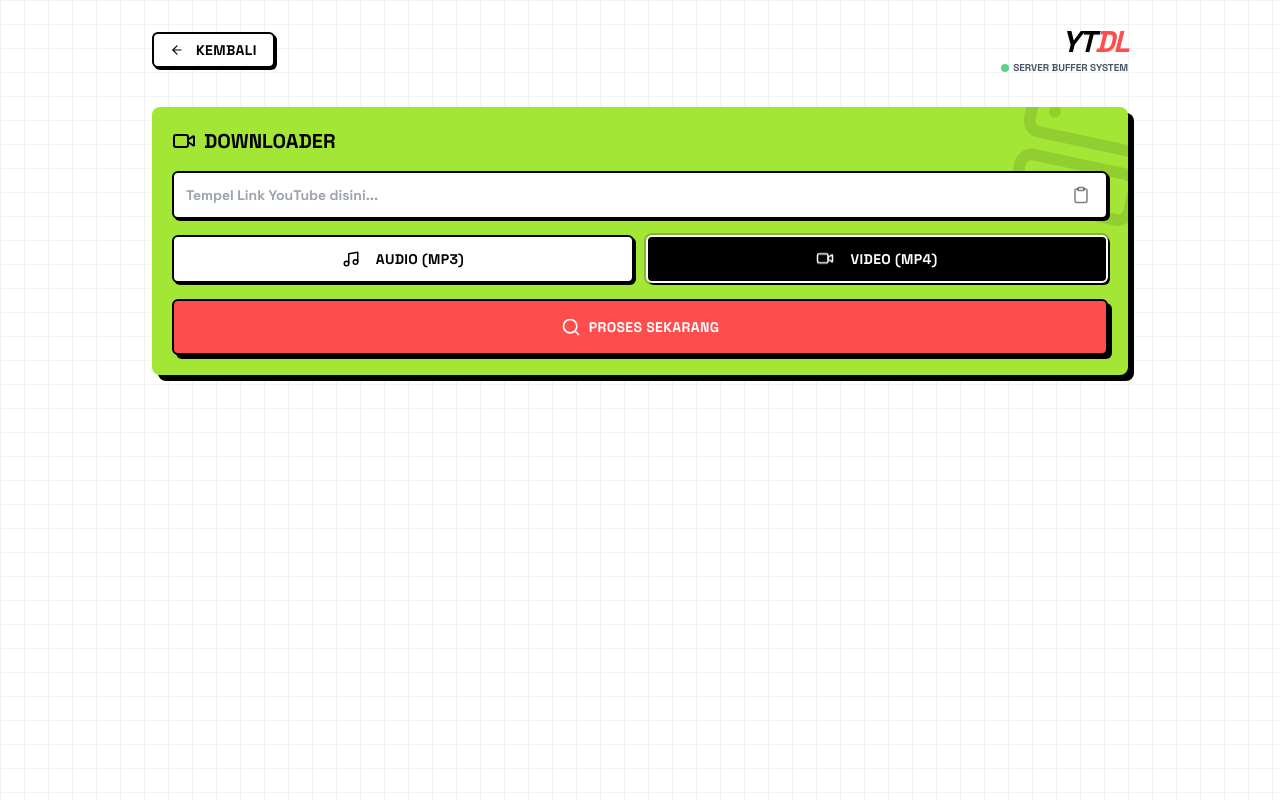
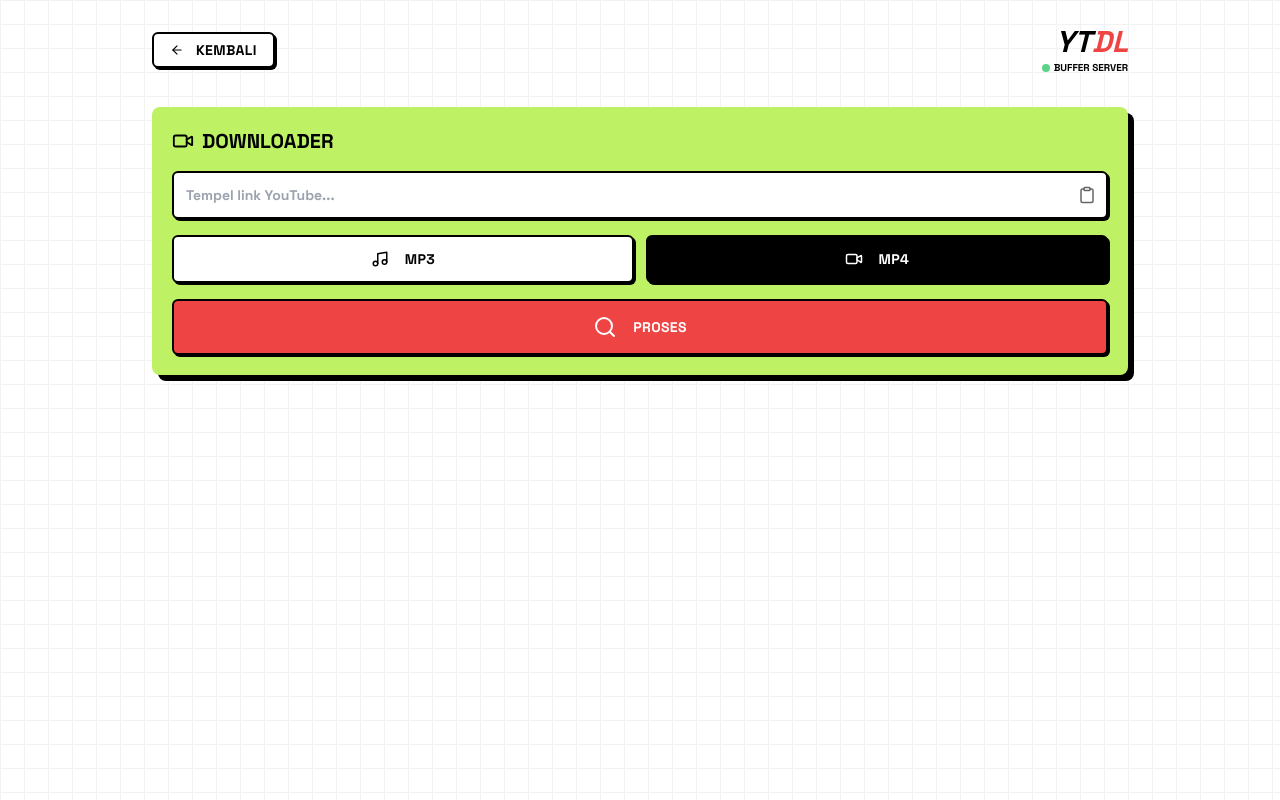
Before and after one commit to akaanakbaik/kaai, a React (Vite) app: page /ytdl in a window 1280 px wide. Built offline with nearby package versions, Linux system fonts and the light colour scheme.

Commit message:
Update Ytdl.jsx

```diff
--- a/src/pages/Ytdl.jsx
+++ b/src/pages/Ytdl.jsx
@@ -1,5 +1,5 @@
-import React, { useState } from 'react';
-import { NeoCard, NeoButton, NeoInput, PageWrapper } from '../components/NeoUI';
+import React, { useState } from 'react'
+import { NeoCard, NeoButton, NeoInput, PageWrapper } from '../components/NeoUI'
 import {
   Search,
   Download,
@@ -12,305 +12,259 @@ import {
   Clipboard,
   Cpu,
   Clock,
-  Eye,
-  PlayCircle,
   Server
-} from 'lucide-react';
-import { Link } from 'react-router-dom';
-import toast from 'react-hot-toast';
-import { Helmet } from 'react-helmet-async';
-import { motion, AnimatePresence } from 'framer-motion';
+} from 'lucide-react'
+import { Link } from 'react-router-dom'
+import toast from 'react-hot-toast'
+import { Helmet } from 'react-helmet-async'
+import { motion, AnimatePresence } from 'framer-motion'
 
 const Ytdl = () => {
-  const [url, setUrl] = useState('');
-  const [type, setType] = useState('mp4'); // State: 'mp4' (Video) atau 'mp3' (Audio)
-  const [loading, setLoading] = useState(false);
-  const [stage, setStage] = useState('idle'); // idle, processing, done, error
-  const [data, setData] = useState(null);
+  const [url, setUrl] = useState('')
+  const [type, setType] = useState('mp4')
+  const [loading, setLoading] = useState(false)
+  const [stage, setStage] = useState('idle')
+  const [data, setData] = useState(null)
 
-  // Fitur Paste Otomatis
   const handlePaste = async () => {
     try {
-      const text = await navigator.clipboard.readText();
+      const text = await navigator.clipboard.readText()
       if (text) {
-        setUrl(text);
-        toast.success('Link ditempel!');
+        setUrl(text)
+        toast.success('Link ditempel')
       }
-    } catch (err) {
-      toast.error('Gagal membaca clipboard');
+    } catch {
+      toast.error('Clipboard tidak bisa dibaca')
     }
-  };
+  }
 
   const handleProcess = async () => {
     if (!url) {
-      toast.error('Mohon masukkan link YouTube');
-      return;
+      toast.error('Masukkan link YouTube')
+      return
     }
 
-    // Validasi URL
     if (!url.match(/^(https?:\/\/)?(www\.)?(youtube\.com|youtu\.?be)\/.+$/)) {
-      toast.error('Link harus URL YouTube valid');
-      return;
+      toast.error('URL YouTube tidak valid')
+      return
     }
 
-    setLoading(true);
-    setStage('processing');
-    setData(null);
+    setLoading(true)
+    setStage('processing')
+    setData(null)
 
     try {
-      // Mapping type frontend (mp4/mp3) ke backend (video/audio)
-      const backendType = type === 'mp3' ? 'audio' : 'video';
+      const backendType = type === 'mp3' ? 'audio' : 'video'
 
-      // Request ke Backend Backend (Local Buffer System)
-      // Endpoint: /api/ytdl/info
-      // Body: { url: "...", type: "video" }
       const res = await window.apiYtdl.post('/api/ytdl/info', {
-        url: url,
+        url,
         type: backendType
-      });
+      })
 
-      if (!res.data || !res.data.status) {
-        throw new Error(res.data?.msg || 'Gagal memproses data');
+      if (!res.data?.status) {
+        throw new Error(res.data?.msg || 'Gagal memproses')
       }
 
-      // Backend sekarang mengembalikan { preview_url, download_url, ... }
-      setData(res.data.metadata);
-      setStage('done');
-      toast.success('Berhasil! File siap di-stream dari server.');
+      setData(res.data.metadata)
+      setStage('done')
+      toast.success('File siap diputar')
 
     } catch (err) {
-      console.error("YTDL Error:", err);
-      setStage('error');
+      setStage('error')
+      toast.error(err.response?.data?.msg || err.message || 'Server sibuk')
+    } finally {
+      setLoading(false)
+    }
+  }
 
-      const errMsg = err.response?.data?.msg || err.message || 'Server timeout atau sibuk.';
-      toast.error(errMsg);
-
-    } finally {
-      setLoading(false);
+  const mediaFix = e => {
+    if (e.target.duration === Infinity || isNaN(e.target.duration)) {
+      e.target.currentTime = 1
+      e.target.currentTime = 0
     }
-  };
-
-  // Variabel Animasi
-  const containerVariants = {
-    hidden: { opacity: 0, y: 20 },
-    visible: { opacity: 1, y: 0, transition: { duration: 0.5, ease: "easeOut" } },
-    exit: { opacity: 0, y: -20, transition: { duration: 0.3 } }
-  };
+  }
 
   return (
     <PageWrapper>
       <Helmet>
-        <title>KAAI YTDL - Local Buffer</title>
+        <title>KAAI YTDL</title>
       </Helmet>
 
-      {/* HEADER NAVIGATION */}
       <div className="flex items-center justify-between mb-8">
         <Link to="/">
-          <NeoButton variant="white" className="h-9 text-xs font-bold border-2 border-black shadow-[2px_2px_0px_0px_rgba(0,0,0,1)] hover:translate-y-[-2px] hover:shadow-[4px_4px_0px_0px_rgba(0,0,0,1)] transition-all">
+          <NeoButton variant="white" className="h-9 text-xs font-bold border-2 border-black">
             <ArrowLeft size={14} className="mr-1" /> KEMBALI
           </NeoButton>
         </Link>
+
         <div className="text-right">
-          <h1 className="text-3xl font-black italic tracking-tighter text-black drop-shadow-sm">
-            YT<span className="text-[#FF4D4D]">DL</span>
+          <h1 className="text-3xl font-black italic">
+            YT<span className="text-red-500">DL</span>
           </h1>
           <div className="flex items-center gap-1 justify-end">
             <span className="w-2 h-2 rounded-full bg-green-500 animate-pulse"></span>
-            <span className="text-[10px] font-bold text-gray-600">SERVER BUFFER SYSTEM</span>
+            <span className="text-[10px] font-bold">BUFFER SERVER</span>
           </div>
         </div>
       </div>
 
-      {/* INPUT SECTION */}
-      <NeoCard className="bg-[#A3E635] border-3 border-black shadow-[6px_6px_0px_0px_rgba(0,0,0,1)] relative overflow-hidden z-10">
-        {/* Hiasan Background */}
-        <div className="absolute -right-6 -top-6 opacity-10 pointer-events-none rotate-12">
-          <Server size={140} />
-        </div>
-
-        <h2 className="text-xl font-black mb-4 flex items-center gap-2 relative z-10">
-           <Video size={24} className="text-black" /> DOWNLOADER
+      <NeoCard className="bg-lime-300 border-3 border-black shadow-[6px_6px_0px_0px_black]">
+        <h2 className="text-xl font-black mb-4 flex items-center gap-2">
+          <Video size={22} /> DOWNLOADER
         </h2>
 
-        <div className="space-y-4 relative z-10">
-          {/* Input Field */}
-          <div className="relative group">
+        <div className="space-y-4">
+          <div className="relative">
             <NeoInput
               value={url}
-              onChange={(e) => setUrl(e.target.value)}
-              placeholder="Tempel Link YouTube disini..."
+              onChange={e => setUrl(e.target.value)}
+              placeholder="Tempel link YouTube..."
               disabled={loading}
-              className="pr-12 text-sm font-medium border-2 focus:ring-0 focus:border-black transition-all"
+              className="pr-12"
             />
             <button
               onClick={handlePaste}
-              className="absolute right-3 top-1/2 -translate-y-1/2 text-black/50 hover:text-black p-1.5 rounded-md hover:bg-black/5 transition-all"
-              title="Paste from Clipboard"
+              className="absolute right-3 top-1/2 -translate-y-1/2 opacity-60 hover:opacity-100"
             >
               <Clipboard size={18} />
             </button>
           </div>
 
-          {/* Type Selector */}
           <div className="grid grid-cols-2 gap-3">
             <NeoButton
               onClick={() => setType('mp3')}
               variant={type === 'mp3' ? 'dark' : 'white'}
-              className={`h-12 border-2 relative overflow-hidden ${type === 'mp3' ? 'border-white ring-2 ring-black/20' : 'border-black'}`}
+              className="h-12 border-2"
             >
-              <Music size={18} className={`relative z-10 ${type === 'mp3' ? 'animate-bounce' : ''}`} />
-              <span className="ml-2 relative z-10 font-black">AUDIO (MP3)</span>
+              <Music size={18} />
+              <span className="ml-2 font-black">MP3</span>
             </NeoButton>
 
             <NeoButton
               onClick={() => setType('mp4')}
               variant={type === 'mp4' ? 'dark' : 'white'}
-              className={`h-12 border-2 relative overflow-hidden ${type === 'mp4' ? 'border-white ring-2 ring-black/20' : 'border-black'}`}
+              className="h-12 border-2"
             >
-              <Video size={18} className={`relative z-10 ${type === 'mp4' ? 'animate-bounce' : ''}`} />
-              <span className="ml-2 relative z-10 font-black">VIDEO (MP4)</span>
+              <Video size={18} />
+              <span className="ml-2 font-black">MP4</span>
             </NeoButton>
           </div>
 
-          {/* Process Button */}
           <NeoButton
             onClick={handleProcess}
             disabled={loading}
-            className="w-full h-14 text-base font-black border-2 border-black shadow-[4px_4px_0px_0px_rgba(0,0,0,1)] active:translate-y-[2px] active:shadow-[2px_2px_0px_0px_rgba(0,0,0,1)] transition-all bg-[#FF4D4D] text-white hover:bg-[#ff3333] disabled:opacity-80 disabled:cursor-not-allowed"
+            className="w-full h-14 font-black border-2 border-black bg-red-500 text-white"
           >
             {loading ? (
-              <div className="flex items-center gap-3">
-                <Loader className="animate-spin" size={20} />
-                <span>BUFFERING KE SERVER...</span>
-              </div>
+              <>
+                <Loader className="animate-spin mr-2" />
+                BUFFERING...
+              </>
             ) : (
-              <div className="flex items-center gap-2">
-                <Search size={20} />
-                <span>PROSES SEKARANG</span>
-              </div>
+              <>
+                <Search className="mr-2" />
+                PROSES
+              </>
             )}
           </NeoButton>
 
-          {/* Status Indicator */}
-          <AnimatePresence mode='wait'>
           {stage === 'processing' && (
-              <motion.div
-                key="proc"
-                initial={{ opacity: 0, height: 0 }}
-                animate={{ opacity: 1, height: 'auto' }}
-                exit={{ opacity: 0, height: 0 }}
-                className="overflow-hidden"
-              >
-                <div className="bg-black/10 p-3 rounded-lg border-2 border-black border-dashed flex items-center justify-center gap-3 text-xs font-bold mt-2">
-                  <Cpu className="animate-spin-slow text-black" size={16} />
-                  <span>Dual Engine sedang mendownload file ke buffer...</span>
+            <div className="bg-black/10 p-3 border-2 border-black border-dashed text-xs font-bold flex gap-2 justify-center">
+              <Cpu className="animate-spin" size={14} />
+              Downloading ke server
             </div>
-              </motion.div>
           )}
 
           {stage === 'error' && (
-              <motion.div
-                key="err"
-                initial={{ opacity: 0 }}
-                animate={{ opacity: 1 }}
-                className="bg-[#FF6B6B] text-white p-3 rounded-lg border-2 border-black flex items-center gap-3 font-bold text-xs shadow-sm mt-2"
-              >
-                <AlertTriangle size={18} />
-                <span>Terjadi kesalahan saat memproses data.</span>
-              </motion.div>
+            <div className="bg-red-500 text-white p-3 border-2 border-black text-xs font-bold flex gap-2">
+              <AlertTriangle size={16} />
+              Terjadi kesalahan
+            </div>
           )}
-          </AnimatePresence>
         </div>
       </NeoCard>
 
-      {/* RESULT SECTION */}
       <AnimatePresence>
         {data && stage === 'done' && (
           <motion.div
-            variants={containerVariants}
-            initial="hidden"
-            animate="visible"
-            exit="exit"
-            className="mt-8 pb-10"
+            initial={{ opacity: 0, y: 20 }}
+            animate={{ opacity: 1, y: 0 }}
+            className="mt-8"
           >
-            <NeoCard className="bg-white border-3 border-black shadow-[8px_8px_0px_0px_rgba(0,0,0,1)]">
-              {/* Thumbnail Header */}
-              <div className="relative border-b-3 border-black pb-4 mb-4">
+            <NeoCard className="bg-white border-3 border-black shadow-[8px_8px_0px_0px_black]">
               <img
                 src={data.thumbnail}
-                  alt="Thumbnail"
-                  className="w-full rounded-lg border-2 border-black shadow-sm object-cover aspect-video bg-gray-200"
+                alt=""
+                className="w-full aspect-video object-cover border-2 border-black mb-4"
               />
-                <div className="absolute top-3 right-3 bg-[#A3E635] text-black text-[10px] font-black px-2 py-1 border border-black shadow-[2px_2px_0px_0px_rgba(0,0,0,1)] rounded">
-                   {type.toUpperCase()}
-                </div>
-              </div>
 
-              {/* Info & Metadata */}
-              <div className="space-y-4">
-                <h3 className="text-lg font-black leading-tight line-clamp-2 uppercase">
-                  {data.title}
-                </h3>
+              <h3 className="font-black text-lg mb-2">{data.title}</h3>
 
-                <div className="flex flex-wrap gap-2 text-[10px] font-bold">
+              <div className="flex gap-2 text-xs font-bold mb-3">
                 {data.duration && (
-                    <span className="flex items-center gap-1 bg-gray-100 px-2 py-1 rounded border border-black">
+                  <span className="border px-2 py-1 flex items-center gap-1">
                     <Clock size={12} /> {data.duration}
                   </span>
                 )}
                 {data.engine && (
-                    <span className="flex items-center gap-1 bg-blue-100 px-2 py-1 rounded border border-black text-blue-800">
+                  <span className="border px-2 py-1 flex items-center gap-1">
                     <Cpu size={12} /> {data.engine}
                   </span>
                 )}
                 {data.author && (
-                     <span className="flex items-center gap-1 bg-yellow-100 px-2 py-1 rounded border border-black">
+                  <span className="border px-2 py-1 flex items-center gap-1">
                     <CheckCircle size={12} /> {data.author}
                   </span>
                 )}
               </div>
 
-                {/* MEDIA PLAYER (BUFFERED) */}
-                <div className="bg-black p-1.5 rounded-lg border-2 border-black shadow-sm">
+              <div className="bg-black p-2 border-2 border-black">
                 {type === 'mp3' ? (
-                     <audio controls className="w-full h-10 block rounded" src={data.preview_url}>
-                        Browser Anda tidak mendukung elemen audio.
-                     </audio>
+                  <audio
+                    key={data.preview_url}
+                    src={data.preview_url}
+                    controls
+                    preload="auto"
+                    crossOrigin="anonymous"
+                    controlsList="nodownload noplaybackrate"
+                    onLoadedMetadata={mediaFix}
+                    className="w-full"
+                  />
                 ) : (
-                     <video controls className="w-full rounded bg-[#1a1a1a] aspect-video" src={data.preview_url}>
-                        Browser Anda tidak mendukung elemen video.
-                     </video>
+                  <video
+                    key={data.preview_url}
+                    src={data.preview_url}
+                    controls
+                    preload="auto"
+                    crossOrigin="anonymous"
+                    controlsList="nodownload noplaybackrate"
+                    onLoadedMetadata={mediaFix}
+                    className="w-full aspect-video bg-black"
+                  />
                 )}
               </div>
 
-                {/* DOWNLOAD BUTTON */}
               <a
                 href={data.download_url}
                 target="_blank"
                 rel="noopener noreferrer"
-                  download={data.filename || 'download'} // Hint filename ke browser
-                  className="block group"
+                className="block mt-4"
               >
-                  <NeoButton
-                    variant="primary"
-                    className="w-full h-12 text-sm font-black border-2 border-black shadow-[4px_4px_0px_0px_rgba(0,0,0,1)] group-hover:translate-y-[-2px] group-hover:shadow-[6px_6px_0px_0px_rgba(0,0,0,1)] transition-all bg-[#3B82F6] text-white"
-                  >
-                    <Download size={18} className="mr-2 group-hover:animate-bounce" />
-                    SIMPAN KE PERANGKAT
+                <NeoButton className="w-full h-12 font-black border-2 border-black bg-blue-500 text-white">
+                  <Download size={18} className="mr-2" />
+                  SIMPAN
                 </NeoButton>
               </a>
 
-                <div className="text-[10px] text-center text-gray-400 font-medium flex items-center justify-center gap-1">
-                   <Server size={10} />
-                   <span>File disimpan sementara di buffer server (3 Jam)</span>
-                </div>
+              <div className="text-[10px] text-center text-gray-400 mt-2 flex gap-1 justify-center">
+                <Server size={10} /> File otomatis terhapus 3 jam
               </div>
             </NeoCard>
           </motion.div>
         )}
       </AnimatePresence>
     </PageWrapper>
-  );
-};
+  )
+}
 
-export default Ytdl;
+export default Ytdl
```
Lines whose indentation alone changed are shown as unchanged.
